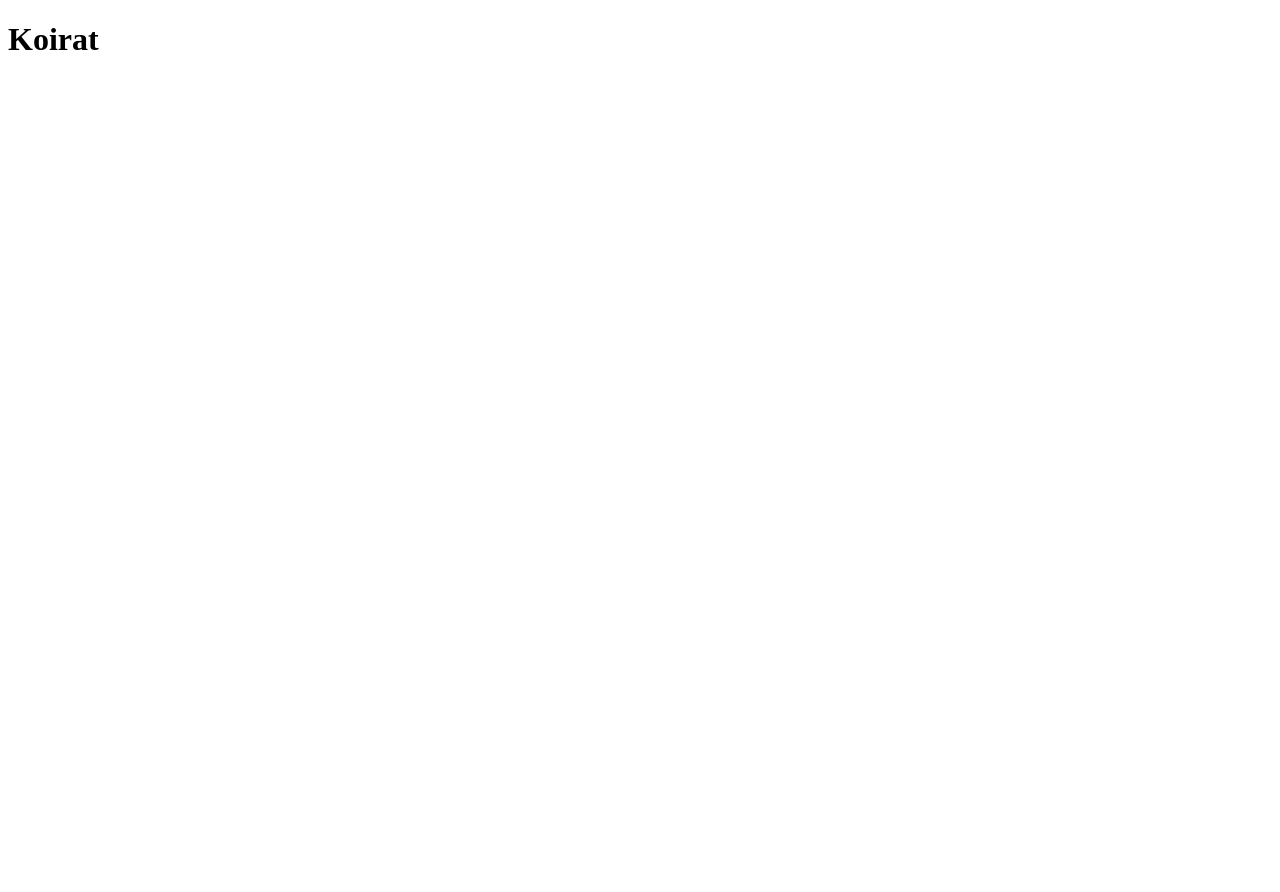
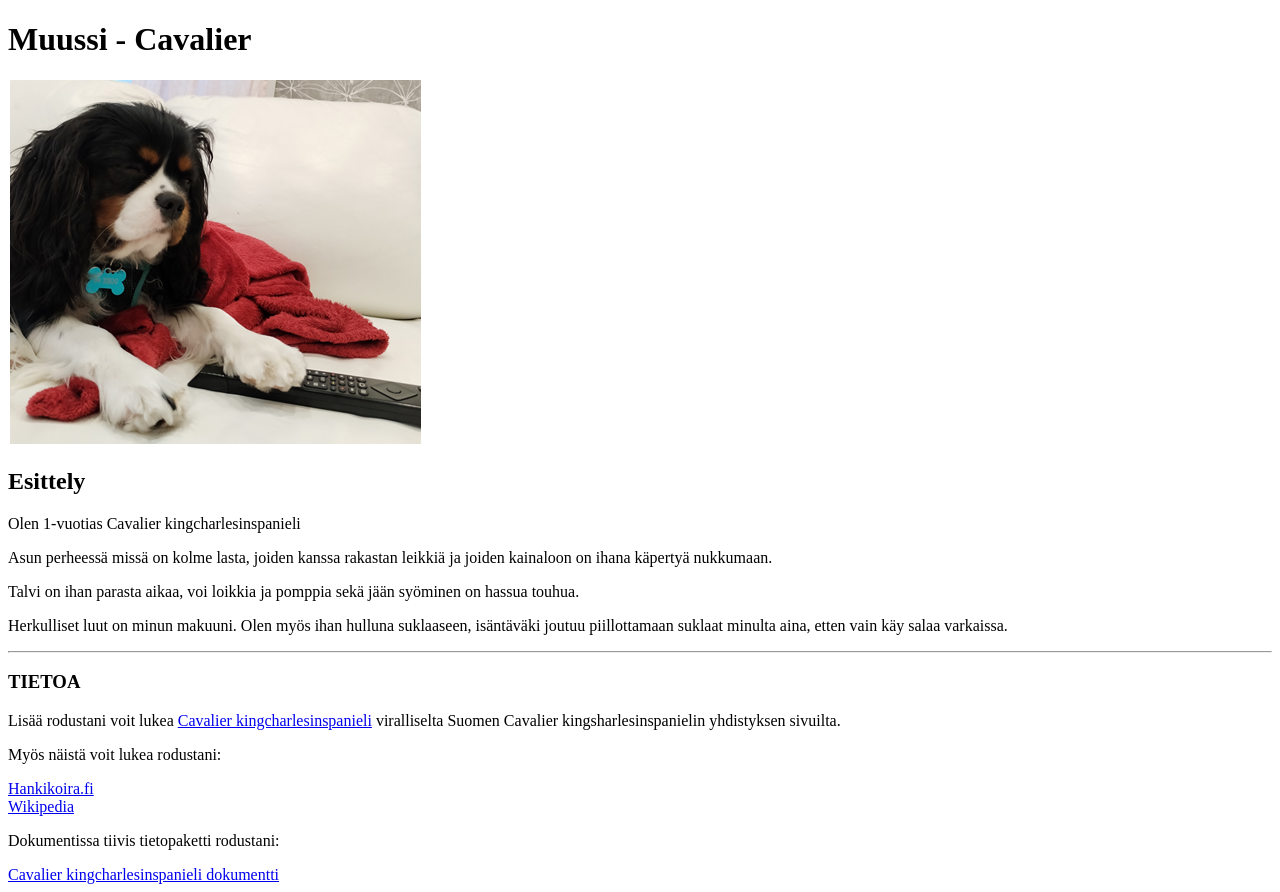
Before and after one commit to Naananaan/Koira-firebase, a plain HTML site: page index.html in a window 1280 px wide. Before the commit the page ends 800 px from the top, so only its background shows below. Drawn offline with Linux system fonts and the light colour scheme.

Commit message:
html sivua

```diff
--- a/index.html
+++ b/index.html
@@ -10,7 +10,25 @@
     <script src="app.js"></script>
 </head>
 <body>
-    <h1>Koirat</h1>
-    <h2></h2>
+    <h1>Muussi - Cavalier</h1>
+    <img src="./img/sohva1.png" alt="sohva"/>
+    <h2> Esittely </h2>
+    <p> Olen 1-vuotias Cavalier kingcharlesinspanieli</p>
+    <p> Asun perheessä missä on kolme lasta, joiden kanssa rakastan leikkiä ja joiden kainaloon on ihana käpertyä nukkumaan.</p>
+    <p> Talvi on ihan parasta aikaa, voi loikkia ja pomppia sekä jään syöminen on hassua touhua.</p>
+    <p> Herkulliset luut on minun makuuni. Olen myös ihan hulluna suklaaseen, isäntäväki joutuu piillottamaan suklaat minulta aina, etten vain käy salaa varkaissa.</p>
+    <hr>
+    <h3>TIETOA</h3>
+    <p>Lisää rodustani voit lukea <a href="http://rotu.cavalieryhdistys.com/">Cavalier kingcharlesinspanieli</a> viralliselta Suomen Cavalier kingsharlesinspanielin yhdistyksen sivuilta. </p>
+    <p>Myös näistä voit lukea rodustani: </p>
+    <div>
+    <a href="https://www.hankikoira.fi/koirarodut/cavalier-kingcharlesinspanieli">Hankikoira.fi</a>
+    </div>
+    <div>
+    <a href="https://fi.wikipedia.org/wiki/Cavalierkingcharlesinspanieli">Wikipedia</a>
+    </div>
+    <p>Dokumentissa tiivis tietopaketti rodustani:</p>
+
+    <a href="documents/Cavalier.docx">Cavalier kingcharlesinspanieli dokumentti</a>
 </body>
 </html>
```
Also changed, not shown: img/sohva1.png (added).
